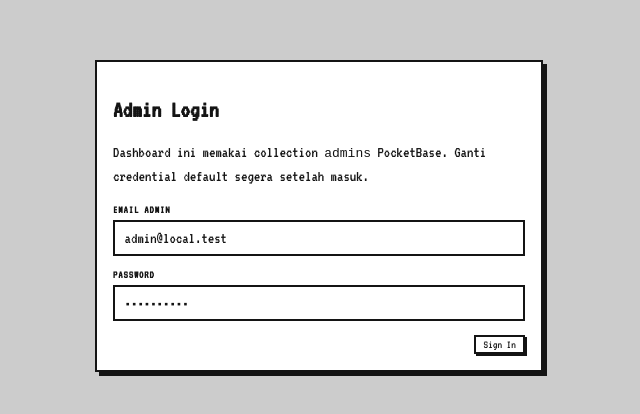
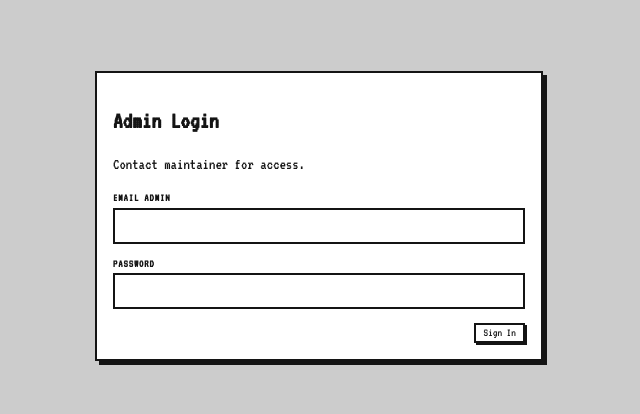
Before and after one commit to kaylaradf/per1sai, a React (Vite) app: page /#/admin/login in a window 1280 px wide. Shown: the part 184-598 px from the top of the page, without its empty margins (321-961 px from the left). Built offline with nearby package versions, Linux system fonts and the light colour scheme.

Commit message:
Clear default admin login credentials

```diff
--- a/src/pages/AdminLoginPage.jsx
+++ b/src/pages/AdminLoginPage.jsx
@@ -7,8 +7,8 @@ export default function AdminLoginPage() {
   const navigate = useNavigate()
   const location = useLocation()
   const { isAuthenticated, login } = useAdminAuth()
-  const [identity, setIdentity] = useState('admin@local.test')
-  const [password, setPassword] = useState('adminadmin')
+  const [identity, setIdentity] = useState('')
+  const [password, setPassword] = useState('')
   const [error, setError] = useState('')
   const [submitting, setSubmitting] = useState(false)
 
@@ -36,8 +36,7 @@ export default function AdminLoginPage() {
       <section className="admin-panel">
         <h1>Admin Login</h1>
         <p className="admin-copy">
-          Dashboard ini memakai collection <code>admins</code> PocketBase. Ganti credential default segera setelah
-          masuk.
+          Contact maintainer for access.
         </p>
         {!hasPocketBaseConfigured && (
           <p className="empty-state">`VITE_POCKETBASE_URL` belum di-set, jadi mode admin tidak bisa dipakai.</p>
```
